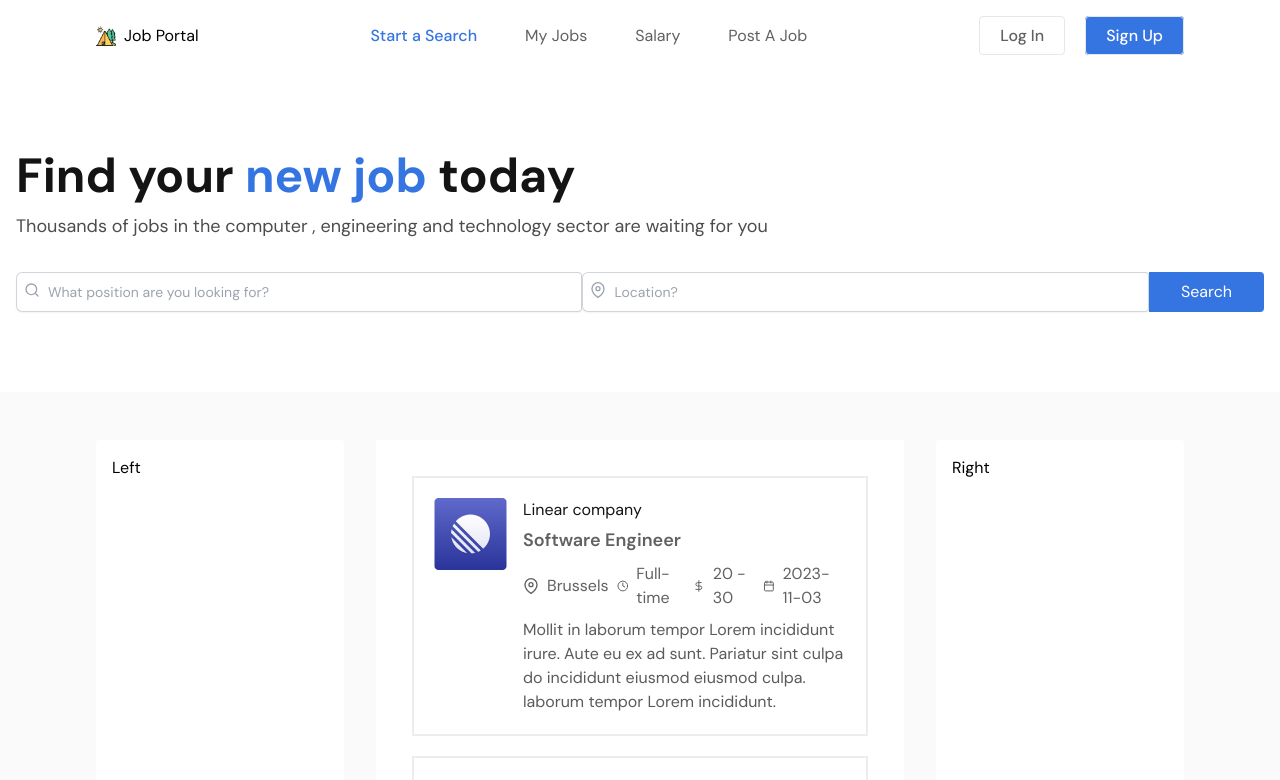
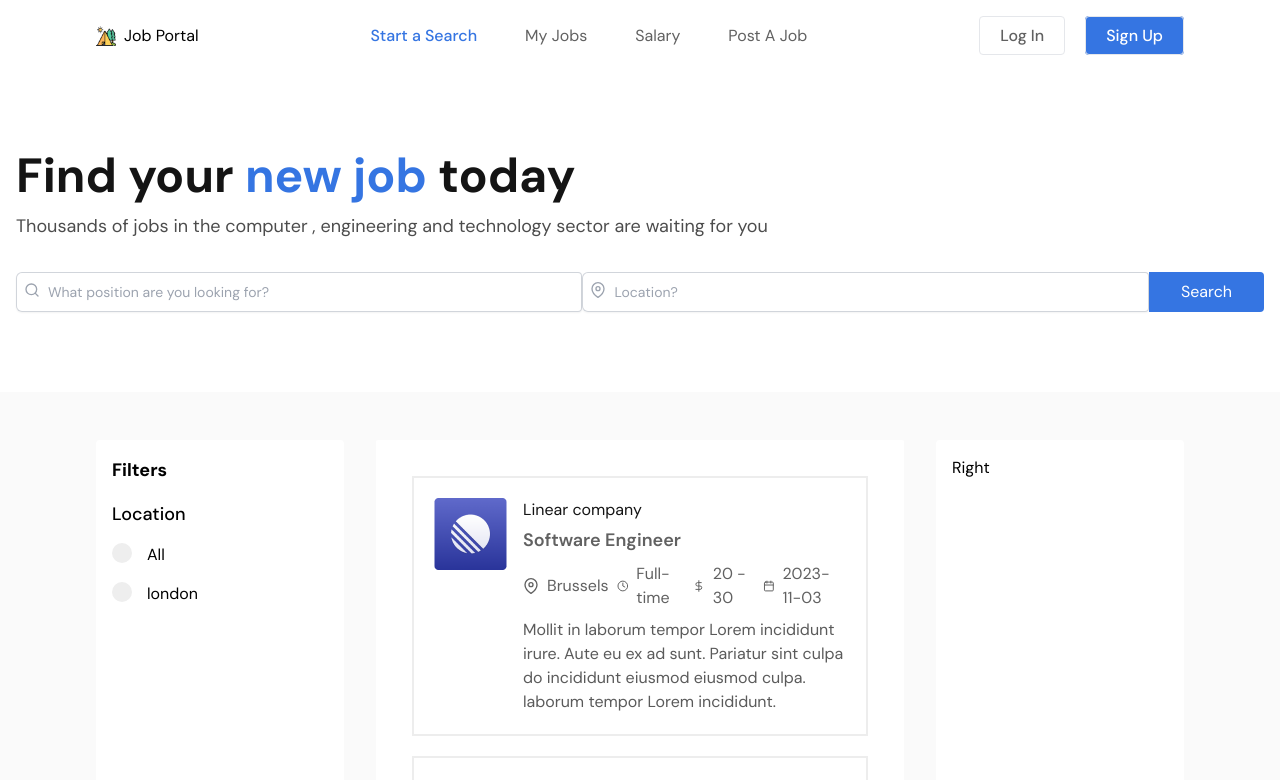
Before and after one commit to NguyenThieu2803/job_portal, a React (Vite) app in the folder Joblo-client/: page / in a window 1280 px wide. Shown: the top 780 px of the page. Built offline with nearby package versions, Linux system fonts and the light colour scheme.

Commit message:
Update sidebar 14/5/2024

```diff
--- a/Joblo-client/src/App.css
+++ b/Joblo-client/src/App.css
@@ -81,12 +81,12 @@ li {
   display: block;
   position: relative;
   padding-left: 35px;
-  margin-bottom: 12px;
   cursor: pointer;
   -webkit-user-select: none;
   -moz-user-select: none;
   -ms-user-select: none;
   user-select: none;
+  margin-top: 15px;
 }
 
 .sidebar-label-container input {
--- /dev/null
+++ b/Joblo-client/src/Components/InputField.jsx
@@ -0,0 +1,12 @@
+import React from 'react'
+
+const InputField = ({ handleChange, value,title, name  }) => {
+    return (
+        <label className='sidebar-label-container '>
+            <input type='radio' name={name} value={value} onChange={handleChange} />
+            <span className='checkmark'></span>{title}
+        </label>
+    )
+}
+
+export default InputField
--- a/Joblo-client/src/Pages/Home.jsx
+++ b/Joblo-client/src/Pages/Home.jsx
@@ -2,6 +2,7 @@ import React, { useEffect, useState } from 'react'
 import Banner from '../Components/Banner'
 import Card from '../Components/Card';
 import Jobs from './Jobs';
+import Sidebar from '../sidebar/Sidebar';
 
 const Home = () => {
   const [selectedCategory, setSelectedCategory] = useState(null);
@@ -45,13 +46,13 @@ const Home = () => {
 
     //filter by radio button
     if(selected) {
-      filteredJobs= filteredJobs.filter(({jobLocation,maxPrice,experienceLevel,salaryType,employmentType,postingDate})=>{
-        jobLocation.toLowerCase() == selected.toLowerCase() ||
-        parseInt(maxPrice) == parseInt(selected) ||
-        experienceLevel.toLowerCase() == selected.toLowerCase() ||
-        salaryType.toLowerCase() == selected.toLowerCase() ||
-        employmentType.toLowerCase() == selected.toLowerCase()
-      });
+      filteredJobs= filteredJobs.filter(({jobLocation,maxPrice,experienceLevel,salaryType,employmentType})=>(
+        jobLocation.toLowerCase() === selected.toLowerCase() ||
+        parseInt(maxPrice) === parseInt(selected) ||
+        experienceLevel.toLowerCase() === selected.toLowerCase() ||
+        salaryType.toLowerCase() === selected.toLowerCase() ||
+        employmentType.toLowerCase() === selected.toLowerCase()
+      ));
       console.log(filteredJobs);
     }
     return filteredJobs.map((data,i)=><Card key={i} data ={data}/>)
@@ -61,7 +62,9 @@ const Home = () => {
     <div >
       <Banner query={query} handleInputChange={handleInputChange} />
       <div className='bg-[#FAFAFA] md:grid grid-cols-4 gap-8 lg:px-24 px-4 py-12'>
-        <div className='bg-white p-4 rounded'>Left</div>
+        <div className='bg-white p-4 rounded'>
+          <Sidebar handleChange={handleChange} handleClick={handleClick}/>
+        </div>
       <div className='col-span-2 bg-white p-4 rounded-sm'><Jobs resuilt={result}/></div>
       <div className='bg-white p-4 rounded'>Right</div>
       </div>
--- /dev/null
+++ b/Joblo-client/src/sidebar/Location.jsx
@@ -0,0 +1,21 @@
+import React from 'react'
+import InputField from '../Components/InputField'
+
+const Location = ({handleChange}) => {
+  return (
+    <div>
+      <h4 className='text-lg font-medium'>Location</h4>
+
+      {/* radio filters  */}
+      <div>
+        <label className='sidebar-label-container '>
+          <input type='radio' name='test' value=''  onChange={handleChange} />
+          <span className='checkmark'></span>All
+        </label>
+        <InputField handleChange={handleChange} value='london' title="london" name="test" />
+      </div>
+    </div>
+  )
+}
+
+export default Location
--- /dev/null
+++ b/Joblo-client/src/sidebar/Sidebar.jsx
@@ -0,0 +1,13 @@
+import React from 'react'
+import Location from './Location'
+
+const Sidebar = ({handleChange,handleClick}) => {
+  return (
+    <div className='space-y-4'>
+        <h3 className='text-lg mb-21 font-bold'>Filters</h3>
+        <Location handleChange={handleChange}/>
+    </div>
+  )
+}
+
+export default Sidebar
```
